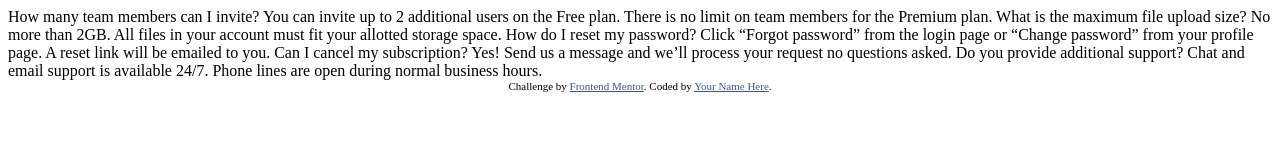
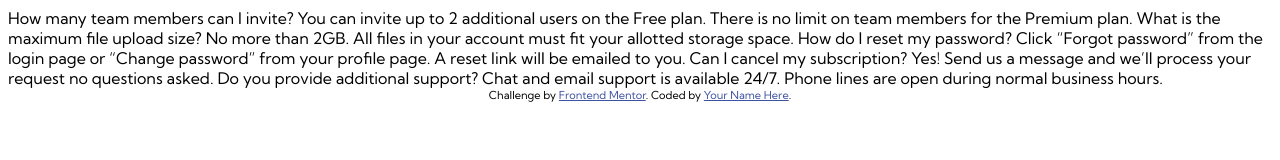
Before and after one commit to JohnObla/faq-accordion-card-main, a plain HTML site: page index.html in a window 1280 px wide. Drawn offline with Linux system fonts and the light colour scheme.

Commit message:
Added font family

```diff
--- a/index.html
+++ b/index.html
@@ -1,19 +1,19 @@
 <!DOCTYPE html>
 <html lang="en">
+
 <head>
     <meta charset="UTF-8">
-  <meta name="viewport" content="width=device-width, initial-scale=1.0"> <!-- displays site properly based on user's device -->
+    <meta name="viewport" content="width=device-width, initial-scale=1.0">
+    <!-- displays site properly based on user's device -->
 
+    <link rel="preconnect" href="https://fonts.gstatic.com">
+    <link href="https://fonts.googleapis.com/css2?family=Kumbh+Sans:wght@400;700&display=swap" rel="stylesheet">
     <link rel="icon" type="image/png" sizes="32x32" href="./images/favicon-32x32.png">
+    <link rel="stylesheet" href="style.css">
 
     <title>Frontend Mentor | FAQ Accordion Card</title>
+</head>
 
-  <!-- Feel free to remove these styles or customise in your own stylesheet 👍 -->
-  <style>
-    .attribution { font-size: 11px; text-align: center; }
-    .attribution a { color: hsl(228, 45%, 44%); }
-  </style>
-</head>
 <body>
     How many team members can I invite?
     You can invite up to 2 additional users on the Free plan. There is no limit on
@@ -37,4 +37,5 @@
         Coded by <a href="#">Your Name Here</a>.
     </div>
 </body>
+
 </html>
--- /dev/null
+++ b/style.css
@@ -0,0 +1,14 @@
+body {
+    font-family: 'Kumbh Sans', sans-serif;
+}
+
+
+
+.attribution {
+    font-size: 11px;
+    text-align: center;
+}
+
+.attribution a {
+    color: hsl(228, 45%, 44%);
+}
```
Lines whose indentation alone changed are shown as unchanged.
